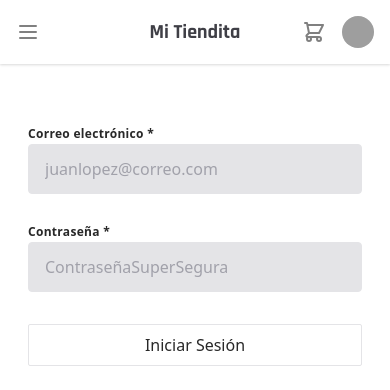
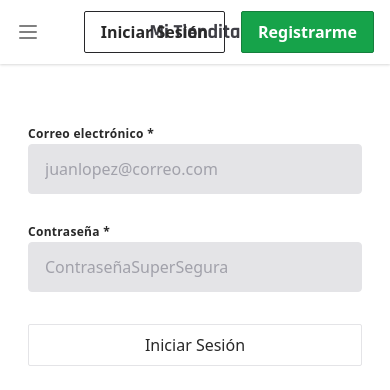
Before and after one commit to JoseloGR/Devf-eCommerce, a Next.js app: page /login in a window 390 px wide. Shown: the top 390 px of the page. Built offline with nearby package versions, Linux system fonts and the light colour scheme; grey boxes are pictures that could not be loaded.

Commit message:
manage session

```diff
--- a/components/navigation.js
+++ b/components/navigation.js
@@ -1,8 +1,11 @@
 import { useState } from "react";
+import cookie from 'js-cookie';
+import { useRouter } from 'next/router';
 
 export default function Navigation() {
   const [activeProfile, setActiveProfile] = useState(false);
   const [activeMenu, setActiveMenu] = useState(false);
+  const router = useRouter();
 
   const handleProfileClick = () => {
     setActiveProfile(!activeProfile);
@@ -10,6 +13,11 @@ export default function Navigation() {
 
   const handleMenuClick = () => {
     setActiveMenu(!activeMenu);
+  }
+
+  const logoutClick = () => {
+    cookie.remove('token');
+    handleProfileClick();
   }
 
   return (
@@ -29,7 +37,7 @@ export default function Navigation() {
             </button>
           </div>
           <div className="flex-1 flex items-center justify-center sm:items-stretch sm:justify-start">
-            <div className="flex-shrink-0 flex items-center">
+            <div onClick={() => router.push('/')} className="flex-shrink-0 flex items-center">
               <span className="text-gray-700 text-xl brand-name">Mi Tiendita</span>
             </div>
             <div className="flex-grow hidden sm:block sm:ml-6">
@@ -43,6 +51,8 @@ export default function Navigation() {
               </div>
             </div>
           </div>
+          {
+            cookie.get('token') ?
             <div className="absolute inset-y-0 right-0 flex items-center pr-2 sm:static sm:inset-auto sm:ml-6 sm:pr-0">
               <button className="bg-white p-1 rounded-full text-gray-400 focus:text-gray focus:outline-none focus:ring-1 focus:ring-offset-1 focus:ring-offset-white focus:ring-white">
                 <span className="sr-only">View notifications</span>
@@ -60,11 +70,19 @@ export default function Navigation() {
                 </div>
                 <div className={`${activeProfile ? '': 'hidden'} origin-top-right absolute right-0 mt-2 w-48 rounded shadow-lg py-1 bg-white ring-1 ring-gray-50 ring-opacity-5 focus:outline-none z-10`} role="menu" aria-orientation="vertical" aria-labelledby="user-menu">
                   <a href="#" className="block px-4 py-2 text-sm text-gray-700 hover:bg-gray-100" role="menuitem">Perfil</a>
-                <a href="#" className="block px-4 py-2 text-sm text-gray-700 hover:bg-gray-100" role="menuitem">Config</a>
-                <a href="#" className="block px-4 py-2 text-sm text-gray-700 hover:bg-gray-100" role="menuitem">Cerrar Sesión</a>
+                  <a href="javascript:void(0)" onClick={logoutClick} className="block px-4 py-2 text-sm text-gray-700 hover:bg-gray-100" role="menuitem">Cerrar Sesión</a>
                 </div>
               </div>
+            </div> :
+            <div className="absolute inset-y-0 right-0 flex items-center pr-2 sm:static sm:inset-auto sm:ml-6 sm:pr-0">
+              <button onClick={() => router.push('/login')} className="bg-transparent hover:bg-gray-800 text-gray font-semibold hover:text-white py-2 px-4 border border-gray-800 hover:border-transparent rounded-sm">
+                  Iniciar Sesión
+              </button>
+              <button onClick={() => router.push('/signup')} className="bg-green-600 hover:bg-green-700 text-white font-semibold hover:text-white py-2 px-4 ml-4 border border-green-700 hover:border-transparent rounded-sm">
+                  Registrarme
+              </button>
             </div>
+          }
         </div>
       </div>
 
--- a/package.json
+++ b/package.json
@@ -9,6 +9,7 @@
   },
   "dependencies": {
     "autoprefixer": "^10.2.5",
+    "js-cookie": "^2.2.1",
     "next": "10.1.3",
     "postcss-import": "^14.0.1",
     "react": "17.0.2",
--- a/pages/login.js
+++ b/pages/login.js
@@ -1,13 +1,14 @@
 import { useRouter } from 'next/router';
 import { useState } from 'react';
 import { useForm } from 'react-hook-form';
+import cookie from 'js-cookie';
 import Container from "../components/container";
 import ErrorMessage from '../components/errorMessage';
 
 const LogIn = () => {
   const [showError, setShowError] = useState(false);
   const { register, handleSubmit, formState: {errors} } = useForm();
-  const router = useRouter()
+  const router = useRouter();
 
   const onSubmit = async data => {
     const res = await fetch(
@@ -23,6 +24,9 @@ const LogIn = () => {
     if (res.status == 200) {
       setShowError(false);
       const result = await res.json();
+      cookie.set('token', result.token, {
+        expires: 1800
+      });
       router.push('/');
     } else {
       setShowError(true);
```
Also changed, not shown: 1 other file (tests, documents, lock files or other folders). Lines whose indentation alone changed are shown as unchanged.
